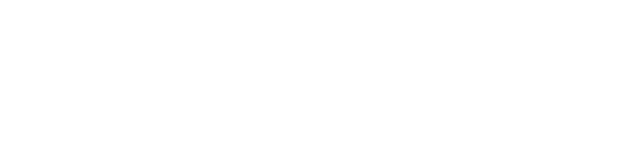
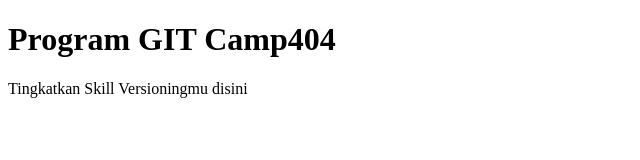
Before and after one commit to AriqNaufalRabbani/latihanGIT, a plain HTML site: page index.html in a window 1280 px wide. Shown: the whole page, without its empty margins (0-640 px from the left). Drawn offline with Linux system fonts and the light colour scheme.

Commit message:
menambahkan css+modif index

```diff
--- a/index.html
+++ b/index.html
@@ -3,9 +3,10 @@
 <head>
     <meta charset="UTF-8">
     <meta name="viewport" content="width=device-width, initial-scale=1.0">
-    <title>Document</title>
+    <title>Latihan GIT</title>
 </head>
 <body>
-
+    <h1>Program GIT Camp404</h1>
+    <p>Tingkatkan Skill Versioningmu disini</p>
 </body>
 </html>
--- /dev/null
+++ b/style.css
@@ -0,0 +1,4 @@
+p{
+    font-family: Arial, Helvetica, sans-serif;
+    font-size: 14px;
+}
```
